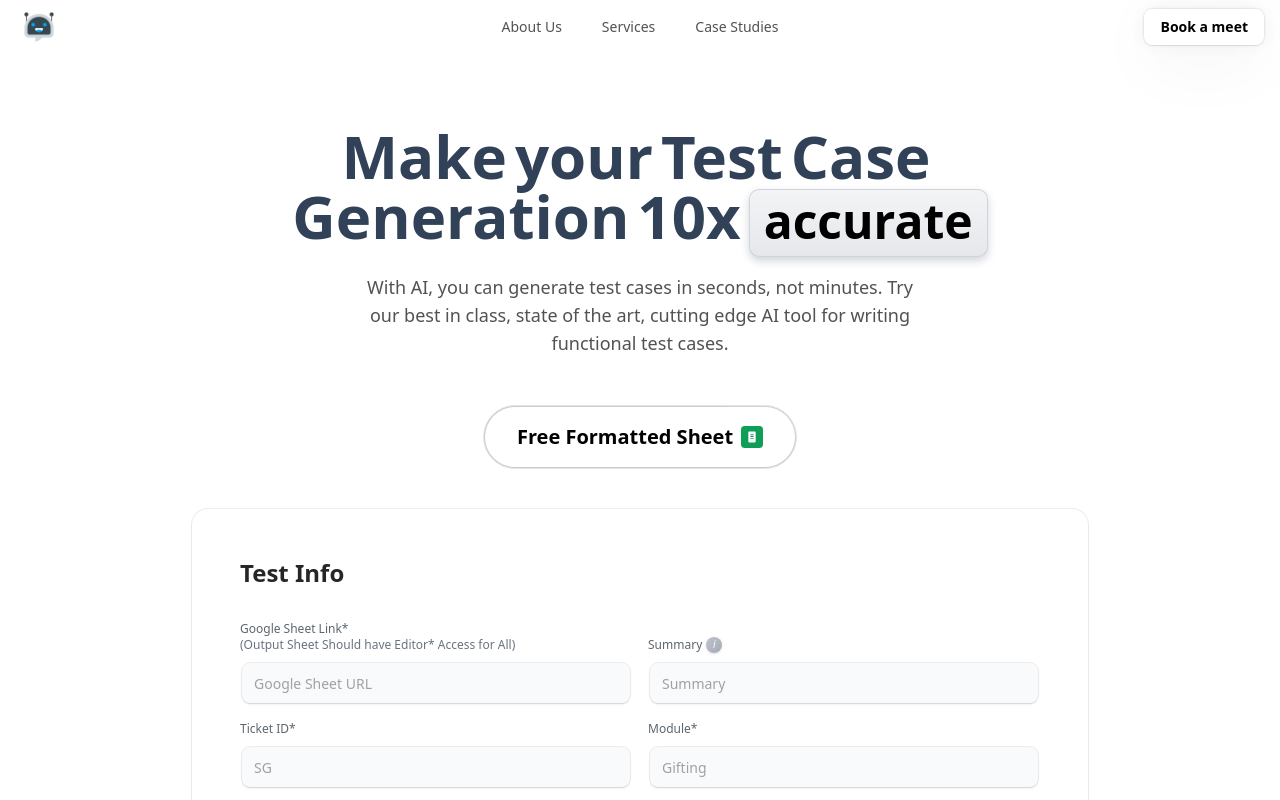
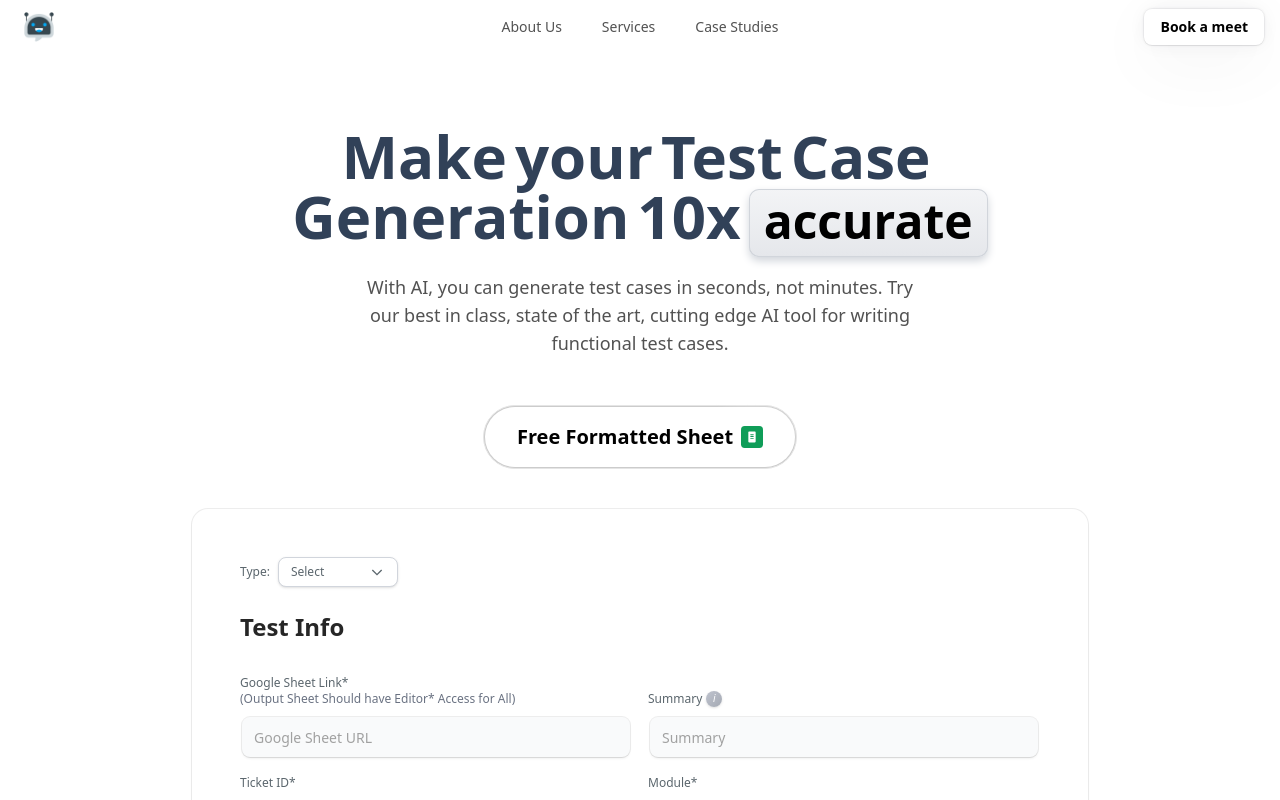
Before and after one commit to sharmarishikesh1215/aitestagent, a Next.js app: page / in a window 1280 px wide. Shown: the top 800 px of the page. Built offline with nearby package versions, Linux system fonts and the light colour scheme.

Commit message:
dropdown menu for ts

```diff
--- a/app/components/Signup.tsx
+++ b/app/components/Signup.tsx
@@ -14,6 +14,7 @@ export function SignupFormDemo() {
     summary: "",
     ac: "",
     desc: "",
+    dropdown: ""
   });
   const [loading, setLoading] = useState(false);
   const [response, setResponse] = useState<string | null>(null);
@@ -64,6 +65,21 @@ export function SignupFormDemo() {
 
   return (
     <div className="shadow-input mx-auto w-full max-w-4xl rounded-none bg-white p-8 md:rounded-2xl md:p-12 dark:bg-black">
+      {/* Modern mini dropdown menu for Environment */}
+      <div className="mb-6 flex items-center gap-2">
+        <span className="text-xs font-medium text-[#5b666d]">Type:</span>
+        <MiniDropdown
+          options={["Test Case", "Test Scenario"]}
+          value={form.sheet}
+          onChange={(val) => {
+        setForm((f) => ({
+          ...f,
+          sheet: val,
+          dropdown: val === "Test Case" ? "tc" : val === "Test Scenario" ? "ts" : ""
+        }));
+          }}
+        />
+      </div>
       {/* ↑ changed max-w-2xl to max-w-4xl for a wider form */}
       <h2 className="text-2xl font-bold text-neutral-800 dark:text-neutral-200">
         Test Info
@@ -291,7 +307,8 @@ export function SignupFormDemo() {
                 parsed !== null &&
                 parsed.message === "Error in workflow"
               ) {
-                message = "Please check google sheet link and give editor access to all.";
+                message =
+                  "Please check google sheet link and give editor access to all.";
                 isError = true;
               } else if (
                 response &&
@@ -387,3 +404,63 @@ const CustomLabel = (props: React.ComponentProps<typeof Label>) => (
     )}
   />
 );
+
+// MiniDropdown: a modern, sleek dropdown menu without using <select>
+function MiniDropdown({
+  options,
+  value,
+  onChange,
+}: {
+  options: string[];
+  value: string;
+  onChange: (val: string) => void;
+}) {
+  const [open, setOpen] = React.useState(false);
+
+  return (
+    <div className="relative">
+      <button
+        type="button"
+        className="min-w-[120px] px-3 py-1.5 rounded-md border border-gray-300 bg-white text-xs text-[#5b666d] shadow-sm hover:border-gray-400 focus:outline-none focus:ring-2 focus:ring-[#f5f5f5] flex items-center justify-between gap-2 transition"
+        onClick={() => setOpen((o) => !o)}
+        aria-haspopup="listbox"
+        aria-expanded={open}
+      >
+        <span className="text-xs text-[#5b666d]">{value || "Select"}</span>
+        <svg
+          className={`w-4 h-4 ml-2 transition-transform ${open ? "rotate-180" : ""}`}
+          fill="none"
+          stroke="currentColor"
+          strokeWidth={2}
+          viewBox="0 0 24 24"
+        >
+          <path d="M19 9l-7 7-7-7" />
+        </svg>
+      </button>
+      {open && (
+        <ul
+          className="absolute z-10 mt-1 w-full rounded-md bg-white shadow-lg border border-gray-200 py-1 text-xs text-[#5b666d]"
+          tabIndex={-1}
+          role="listbox"
+        >
+          {options.map((opt) => (
+            <li
+              key={opt}
+              className={`px-3 py-2 cursor-pointer hover:bg-cyan-50 ${
+                value === opt ? "bg-cyan-100 font-semibold" : ""
+              } text-xs text-[#5b666d]`}
+              onClick={() => {
+                onChange(opt);
+                setOpen(false);
+              }}
+              role="option"
+              aria-selected={value === opt}
+            >
+              {opt}
+            </li>
+          ))}
+        </ul>
+      )}
+    </div>
+  );
+}
```
